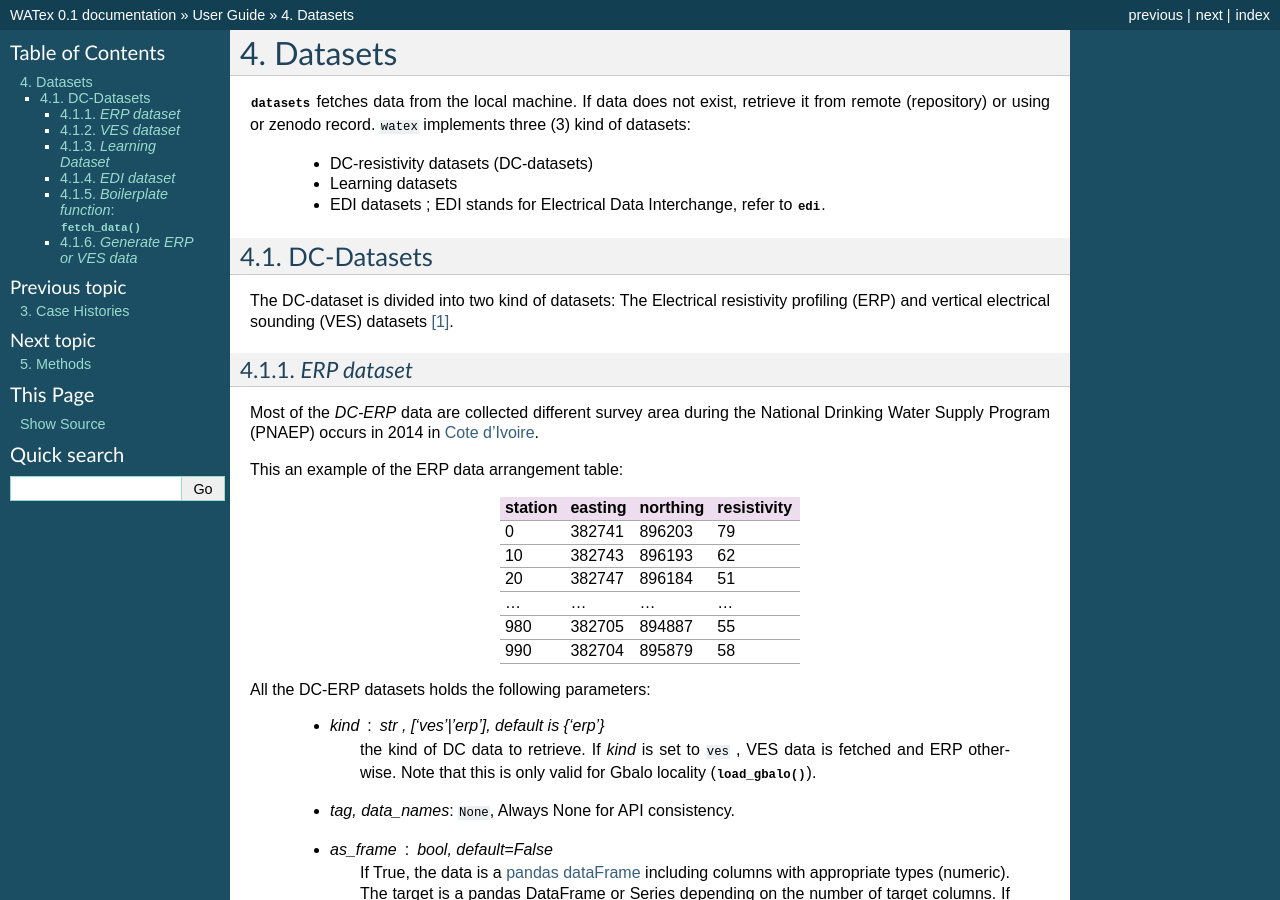
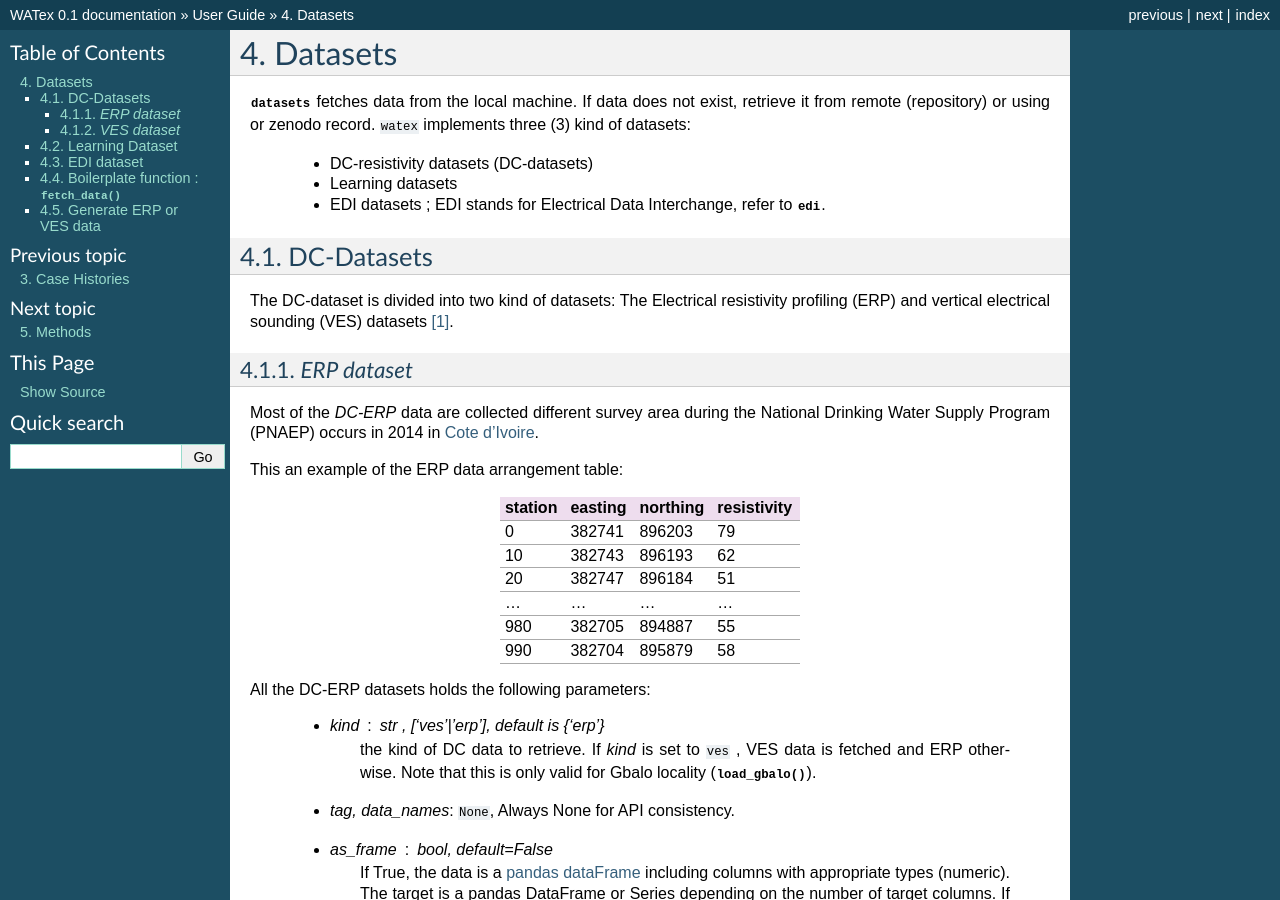
Before and after one commit to earthai-tech/watex, a Sphinx documentation site: the page built from docs/source/datasets.rst, in a window 1280 px wide and 900 px high. Built offline with Sphinx 7.4.7, drawn with Linux system fonts in a browser that asks for light colours; pages that are not in the unit, such as notebooks, are missing from menus; some of the changed text lies outside the part shown.

```diff
--- a/docs/source/datasets.rst
+++ b/docs/source/datasets.rst
@@ -180,8 +180,8 @@ If the raw arrangement (above ) is given, it is better to reverify the arrangeme
 	`resistivity` columns are in :math:`\Omega.m` as apparent resistivity values.
 
 
-`Learning Dataset`
-------------------
+Learning Dataset
+===================
 
 The learning datasets are the data ready for predictions where the features are already precomputed.  An example is
 the most popular dataset :func:`~watex.datasets.iris`. The fameous example of :code:`watex` datasets in the
@@ -229,8 +229,8 @@ and logging data. Refer to :func:`~watex.datasets.dload.load_hlogs` for paramete
 	['pumping_level', 'aquifer_thickness']
 
 
-`EDI dataset`
----------------
+EDI dataset
+===============
 
 SEG-EDI datasets is a collection of edi-objects from :class:`~watex.edi.Edi`. Data can be restored using the
 :func:`~watex.datasets.dload.load_edis`. Refer to the function (:func:`~watex.datasets.dload.load_edis`.) parameters
@@ -257,8 +257,8 @@ explanation for further details.
 	6  26.053815  110.487753
 
 
-`Boilerplate function`: :func:`~watex.datasets.fetch_data`
-------------------------------------------------------------
+Boilerplate function : :func:`~watex.datasets.fetch_data`
+===========================================================
 
 The boilerplate function :func:`~watex.datasets.fetch_data` accepts as `tag` argument the area name of
 all sampling datasets implemented in :mod:`~watex.datasets` and returns the return values of each datasets.
@@ -333,8 +333,8 @@ demonstration below to fetch some processing stage of `Bagoue datasets`.
                                                  OneHotEncoder())]))])
 
 
-`Generate ERP or VES data`
-------------------------------
+Generate ERP or VES data
+============================
 
 ERP and VES data can be generated using the function :func:`~watex.datasets.gdata.make_erp` and :func:`~watex.datasets.gdata.make_ves`
 respectively. Check the function parameters for further details. The following code snippets gives an example of generating
```
